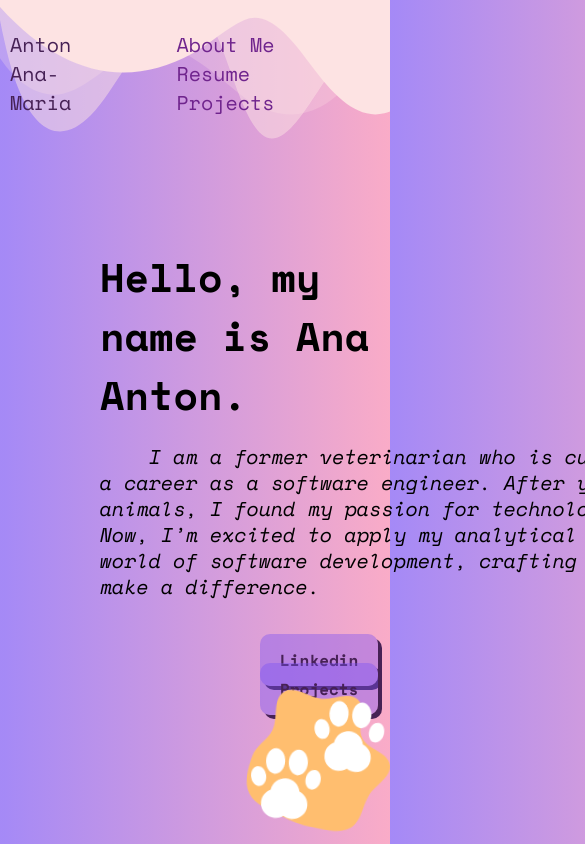
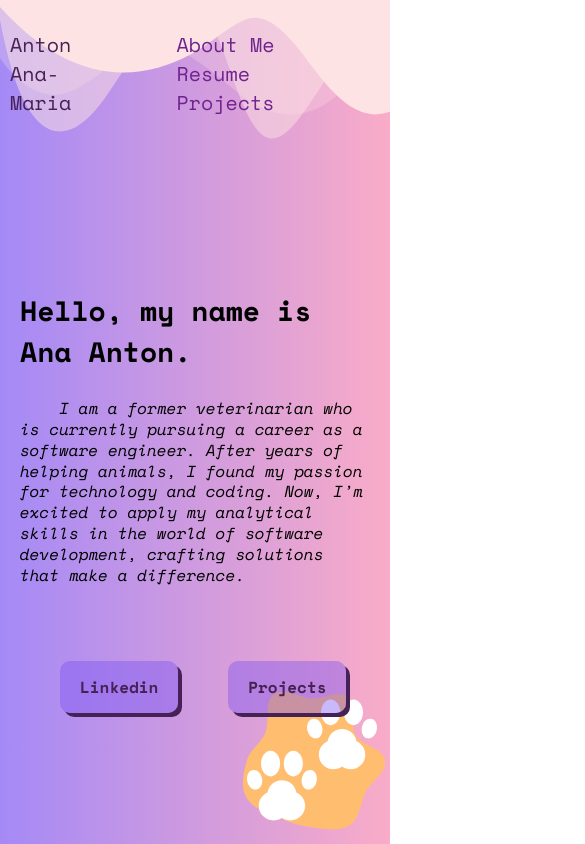
Before and after one commit to anaantonn/Portfolio-Website, a plain HTML site: page index.html in a window 390 px wide. Shown: the top 844 px of the page, 585 px wide, since content can reach past the window. Drawn offline with nearby package versions, Linux system fonts and the light colour scheme.

Commit message:
Home page mobile

```diff
--- a/css/main.css
+++ b/css/main.css
@@ -79,42 +79,63 @@ main {
     margin-top: 100px;
 }
 
+.intro {
+    display: flex;
+    flex-direction: column;
+    position: relative;
+    z-index: 2;
+}
+
 .intro h1 {
     font-size: 40px;
     text-align: left;
     margin-left: 100px;
     margin-bottom: 10px;
     font-weight: 700;
+    flex-wrap: wrap;
 }
 
 .intro p {
-    width: 700px;
-    height: 100px;
+    max-width: 700px;
+    height: auto;
     font-size: 20px;
     text-align: left;
     margin-left: 100px;
-    margin-bottom: 100px;
+    margin-bottom: 20px;
     line-height: 1.3;
     text-indent: 4ch;
     font-weight: 200;
     font-style: italic;
+    flex-wrap: wrap;
+
+}
+
+.buttons{
+    display: flex;
+    justify-content: space-between;
+    position: relative;
+    z-index: 3;
+    flex-wrap: wrap;
 }
 
 .buttons nav ul {
     list-style-type: none;
     margin-left: 200px;
     align-items: center;
+    flex-wrap: wrap;
+    flex-direction: column;
 }
 
 .buttons nav ul li {
-    display: inline;
+    display: inline-block;
     margin-right: 50px;
     margin-left: 20px;
     font-size: 20px;
+    padding: 20px;
 }
 
 .btn {
-
+    height: auto;
     background-color: rgba(121, 80, 242, 0.4);
     color: #462155;
     font-family: inherit;
@@ -142,21 +163,21 @@ main {
 }
 
 .animation {
-    position: fixed;
+    position: absolute;
     bottom: 0;
     right: 0;
     width: 40vw;
     height: auto;
     overflow: hidden;
-    z-index: 5;
+    z-index: 1;
     pointer-events: none;
 }
 
 .animation img {
     width: 100%;
     height: auto;
-    transform-origin: bottom center;
-    animation: wiggle 6s ease-in-out infinite;
+    transform-origin: center;
+    animation: wiggle 10s linear infinite;
 }
 
 @keyframes wiggle {
@@ -166,3 +187,30 @@ main {
     75% { transform: rotate(5deg); }
     100% { transform: rotate(0deg); }
 }
+
+@media (max-width: 768px) {
+    .intro {
+        padding: 20px;
+    }
+
+    .intro p {
+        font-size: 16px;
+        max-width: 100%;
+        margin-left: 0;
+    }
+
+    .intro h1 {
+        font-size: 28px;
+        margin-left: 0;
+    }
+
+    .buttons nav ul {
+        flex-direction: column;
+        align-items: flex-start;
+        margin-left: 0;
+    }
+
+    .buttons nav ul li {
+        margin: 10px 0;
+    }
+}
```
